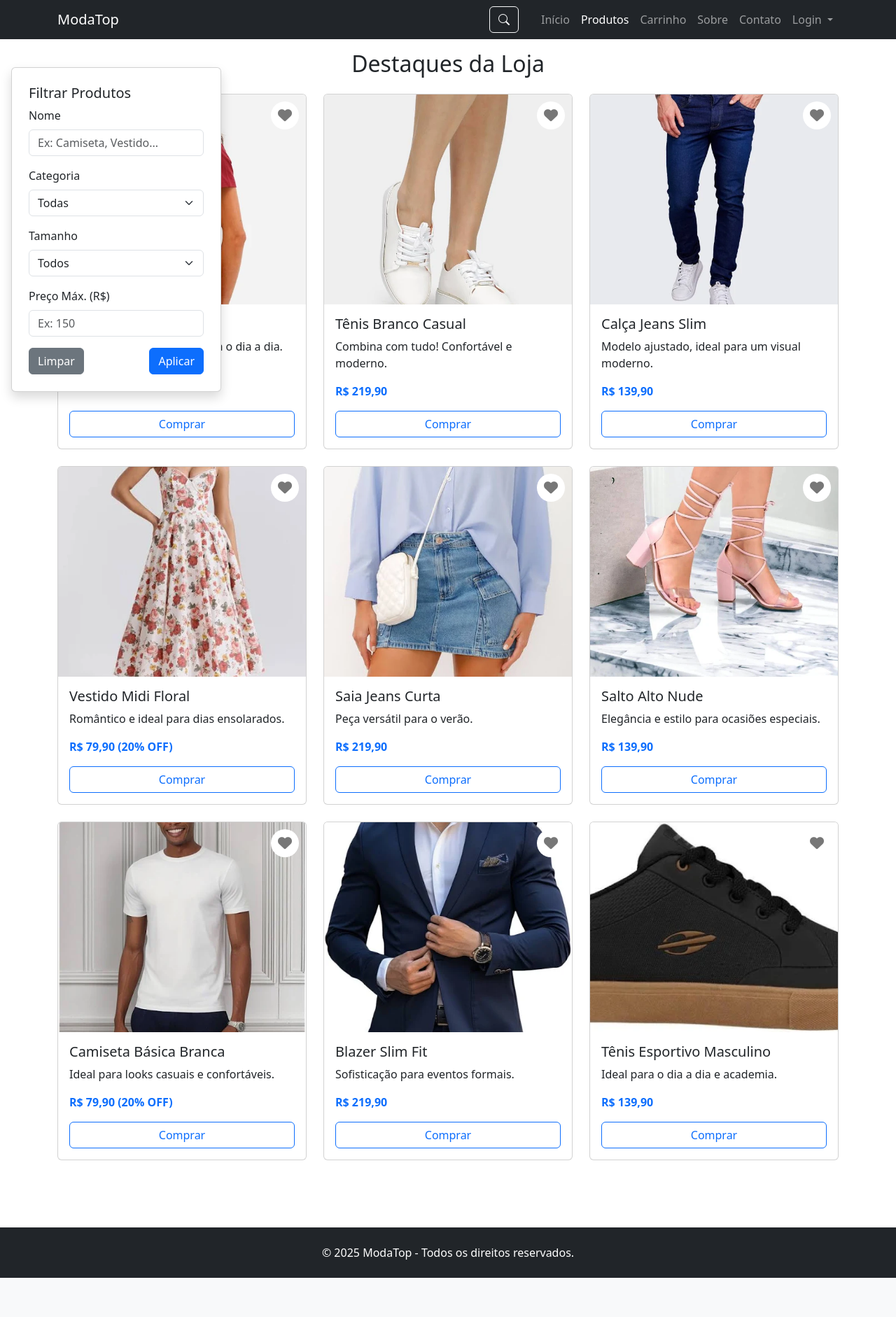
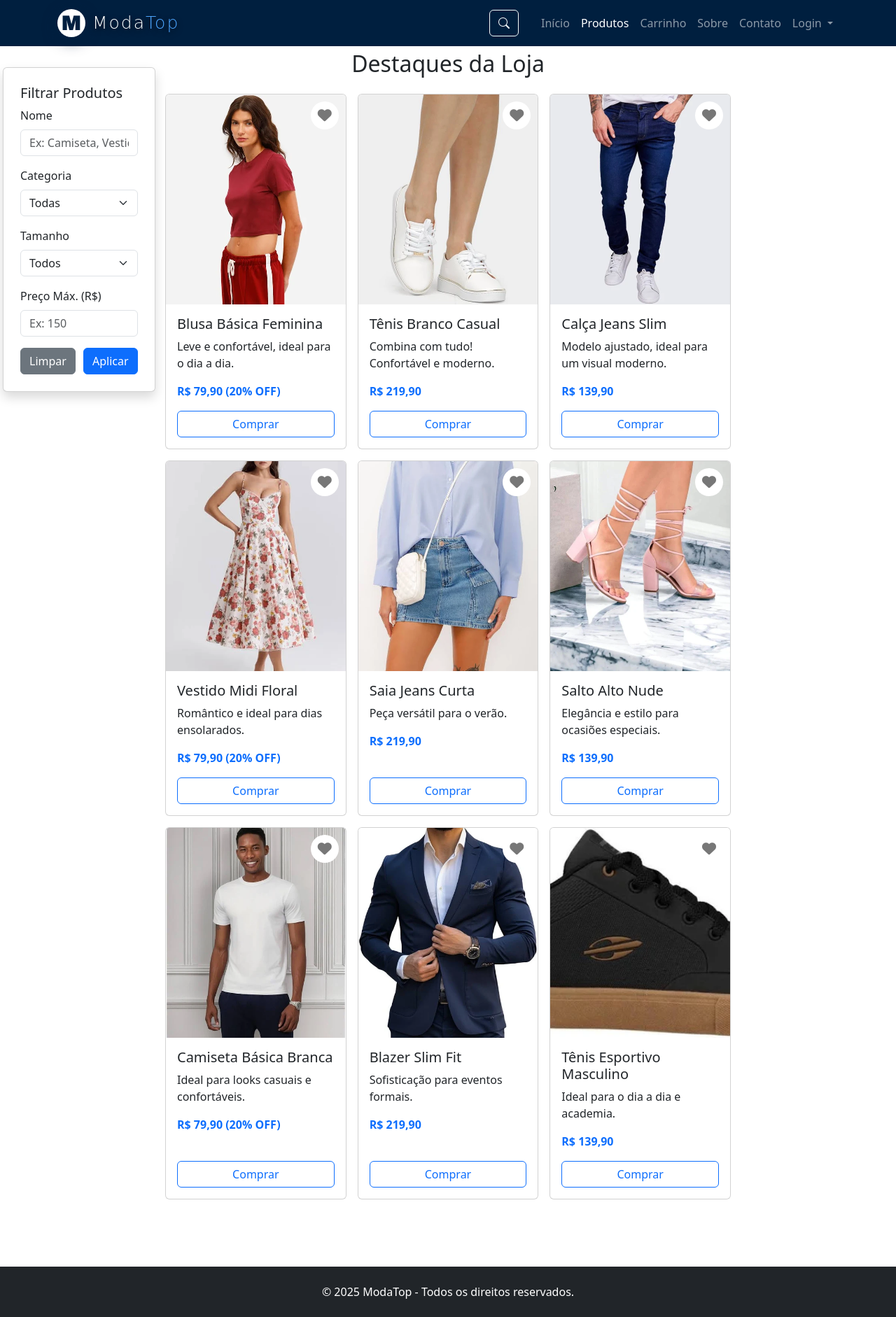
Before and after one commit to igorparadella/loja_de_moda, a PHP site: page /HTML/produtos.html in a window 1280 px wide. Shown: the whole page at 70% size. Before the commit the page ends 1826 px from the top, so only its background shows below. Run offline with PHP 8.4, Linux system fonts and the light colour scheme.

Commit message:
arrumando produtos.html

```diff
--- a/CSS/index.css
+++ b/CSS/index.css
@@ -117,3 +117,19 @@ background-position: center;
     #pagamento2{
       display: none;
     }
+
+@media (min-width: 1020px) and (max-width: 1500px) {
+  #asdf {
+    width: 65% !important;
+  }
+
+  #jlk {
+    width: 17% !important;
+  }
+}
+
+@media (max-width: 1000px) {
+  #jlk {
+    display: none;
+  }
+}
--- a/CSS/logo.css
+++ b/CSS/logo.css
@@ -1,33 +1,28 @@
-body {
-    justify-content: center;
-    align-items: center;
-    background: #ffffff;
-  }
-
   .logo {
     display: flex;
     align-items: center;
-    background: #001f3f;
-    padding: 30px 60px;
+    padding: 5x 10px;
     border-radius: 20px;
-    box-shadow: 0 8px 20px rgba(0, 31, 63, 0.7);
     cursor: default;
     user-select: none;
     font-family: 'Segoe UI', Tahoma, Geneva, Verdana, sans-serif;
   }
+  .navbar {
+    background: #001f3f !important;
+  }
 
   .logo-icon {
-    width: 100px;
-    height: 100px;
+    width: 40px;
+    height: 40px;
     background: white;
     border-radius: 50%;
     display: flex;
     justify-content: center;
     align-items: center;
-    font-weight: 400;
-    font-size: 64px;
+    font-weight: 200;
+    font-size: 30px;
     color: #001f3f;
-    margin-right: 30px;
+    margin-right: 10px;
     box-shadow: 0 6px 20px rgba(0, 31, 63, 0.7);
     font-family: 'Arial Black', Gadget, sans-serif;
     user-select: none;
@@ -35,8 +30,8 @@ body {
 
   .logo-text {
     color: white;
-    font-size: 32px;
-    font-weight: 350;
+    font-size: 25px;
+    font-weight: 100;
     letter-spacing: 2px;
     user-select: none;
     text-shadow: 0 3px 8px rgba(0, 0, 0, 0.7);
@@ -45,6 +40,6 @@ body {
 
   .logo-text .highlight {
     color: #4da6ff;
-    font-weight: 350;
+    font-weight: 1;
 
   }
--- a/HTML/boleto.html
+++ b/HTML/boleto.html
@@ -72,7 +72,11 @@
     <!-- Navbar -->
     <nav class="navbar fixed-top navbar-expand-lg navbar-dark bg-dark">
       <div class="container">
-        <a class="navbar-brand" href="index.html">ModaTop</a>
+        <a class="navbar-brand" href="index.html">  <div class="logo">
+          <div class="logo-icon">M</div>
+          <div class="logo-text">Moda<span class="highlight">Top</span></div>
+        </div>
+      </a>
 
         <!-- Toggle do menu -->
         <button class="navbar-toggler" type="button" data-bs-toggle="collapse" data-bs-target="#navbarNav">
--- a/HTML/cadastro.html
+++ b/HTML/cadastro.html
@@ -16,7 +16,11 @@
   <!-- Navbar -->
   <nav class="navbar fixed-top navbar-expand-lg navbar-dark bg-dark">
     <div class="container">
-      <a class="navbar-brand" href="index.html">ModaTop</a>
+      <a class="navbar-brand" href="index.html">  <div class="logo">
+          <div class="logo-icon">M</div>
+          <div class="logo-text">Moda<span class="highlight">Top</span></div>
+        </div>
+      </a>
       <button class="navbar-toggler" type="button" data-bs-toggle="collapse" data-bs-target="#navbarNav">
         <span class="navbar-toggler-icon"></span>
       </button>
--- a/HTML/cartao.html
+++ b/HTML/cartao.html
@@ -17,7 +17,11 @@
   <!-- Navbar -->
   <nav class="navbar fixed-top navbar-expand-lg navbar-dark bg-dark">
     <div class="container">
-      <a class="navbar-brand" href="index.html">ModaTop</a>
+      <a class="navbar-brand" href="index.html">  <div class="logo">
+          <div class="logo-icon">M</div>
+          <div class="logo-text">Moda<span class="highlight">Top</span></div>
+        </div>
+      </a>
 
       <!-- Toggle do menu -->
       <button class="navbar-toggler" type="button" data-bs-toggle="collapse" data-bs-target="#navbarNav">
--- a/HTML/compra.html
+++ b/HTML/compra.html
@@ -17,7 +17,11 @@
     <!-- Navbar -->
     <nav class="navbar fixed-top navbar-expand-lg navbar-dark bg-dark">
       <div class="container">
-        <a class="navbar-brand" href="index.html">ModaTop</a>
+        <a class="navbar-brand" href="index.html">  <div class="logo">
+          <div class="logo-icon">M</div>
+          <div class="logo-text">Moda<span class="highlight">Top</span></div>
+        </div>
+      </a>
 
         <!-- Toggle do menu -->
         <button class="navbar-toggler" type="button" data-bs-toggle="collapse" data-bs-target="#navbarNav">
--- a/HTML/contato.html
+++ b/HTML/contato.html
@@ -14,7 +14,11 @@
 
   <nav class="navbar fixed-top navbar-expand-lg navbar-dark bg-dark">
     <div class="container">
-      <a class="navbar-brand" href="index.html">ModaTop</a>
+      <a class="navbar-brand" href="index.html">  <div class="logo">
+          <div class="logo-icon">M</div>
+          <div class="logo-text">Moda<span class="highlight">Top</span></div>
+        </div>
+      </a>
       <button class="navbar-toggler" type="button" data-bs-toggle="collapse" data-bs-target="#navbarNav">
         <span class="navbar-toggler-icon"></span>
       </button>
--- a/HTML/login.html
+++ b/HTML/login.html
@@ -16,7 +16,11 @@
   <!-- Navbar -->
   <nav class="navbar fixed-top navbar-expand-lg navbar-dark bg-dark">
     <div class="container">
-      <a class="navbar-brand" href="index.html">ModaTop</a>
+      <a class="navbar-brand" href="index.html">  <div class="logo">
+          <div class="logo-icon">M</div>
+          <div class="logo-text">Moda<span class="highlight">Top</span></div>
+        </div>
+      </a>
       <button class="navbar-toggler" type="button" data-bs-toggle="collapse" data-bs-target="#navbarNav">
         <span class="navbar-toggler-icon"></span>
       </button>
--- a/HTML/modelo.html
+++ b/HTML/modelo.html
@@ -17,7 +17,11 @@
 <!-- Navbar -->
 <nav class="navbar fixed-top navbar-expand-lg navbar-dark bg-dark">
   <div class="container">
-    <a class="navbar-brand" href="index.html">ModaTop</a>
+    <a class="navbar-brand" href="index.html">  <div class="logo">
+          <div class="logo-icon">M</div>
+          <div class="logo-text">Moda<span class="highlight">Top</span></div>
+        </div>
+      </a>
 
     <!-- Toggle do menu -->
     <button class="navbar-toggler" type="button" data-bs-toggle="collapse" data-bs-target="#navbarNav">
--- a/HTML/perfil.html
+++ b/HTML/perfil.html
@@ -16,7 +16,11 @@
 <!-- Navbar -->
 <nav class="navbar fixed-top navbar-expand-lg navbar-dark bg-dark">
   <div class="container">
-    <a class="navbar-brand" href="index.html">ModaTop</a>
+    <a class="navbar-brand" href="index.html">  <div class="logo">
+          <div class="logo-icon">M</div>
+          <div class="logo-text">Moda<span class="highlight">Top</span></div>
+        </div>
+      </a>
 
     <!-- Toggle do menu -->
     <button class="navbar-toggler" type="button" data-bs-toggle="collapse" data-bs-target="#navbarNav">
--- a/HTML/pix.html
+++ b/HTML/pix.html
@@ -38,7 +38,11 @@
     <!-- Navbar -->
     <nav class="navbar fixed-top navbar-expand-lg navbar-dark bg-dark">
         <div class="container">
-          <a class="navbar-brand" href="index.html">ModaTop</a>
+          <a class="navbar-brand" href="index.html">  <div class="logo">
+          <div class="logo-icon">M</div>
+          <div class="logo-text">Moda<span class="highlight">Top</span></div>
+        </div>
+      </a>
 
           <!-- Toggle do menu -->
           <button class="navbar-toggler" type="button" data-bs-toggle="collapse" data-bs-target="#navbarNav">
--- a/HTML/produtos.html
+++ b/HTML/produtos.html
@@ -18,7 +18,11 @@
   <!-- Navbar -->
   <nav class="navbar navbar-expand-lg navbar-dark bg-dark fixed-top">
     <div class="container">
-      <a class="navbar-brand" href="index.html">ModaTop</a>
+      <a class="navbar-brand" href="index.html">  <div class="logo">
+          <div class="logo-icon">M</div>
+          <div class="logo-text">Moda<span class="highlight">Top</span></div>
+        </div>
+      </a>
 
       <button class="navbar-toggler" type="button" data-bs-toggle="collapse" data-bs-target="#navbarNav">
         <span class="navbar-toggler-icon"></span>
@@ -60,7 +64,7 @@
   </nav>
 
   <!-- Filtro -->
-  <div class="position-fixed top-0 start-0 mt-5 ms-3 z-3"><br><br>
+  <div class="position-fixed top-0 start-0 mt-5 ms-1 z-3" id="jlk"><br><br>
     <div class="card shadow p-4" style="max-width: 300px;">
       <h5 class="card-title">Filtrar Produtos</h5>
       <form>
@@ -106,12 +110,12 @@
 
   <!-- Produtos -->
   <section class="py-5">
-    <div class="container"><br>
+    <div class="container"  id="asdf"><br>
       <h2 class="text-center mb-4">Destaques da Loja</h2>
-      <div class="row g-4">
+      <div class="row g-3">
 
           <!-- Produto -->
-        <div class="col-md-4">
+          <div class="col-12 col-sm-6 col-md-4">
             <div class="card h-100">
         <div class="favorite-checkbox">
           <input type="checkbox" id="fav1">
@@ -128,7 +132,7 @@
           </div>
 
         <!-- Produto -->
-        <div class="col-md-4">
+                  <div class="col-12 col-sm-6 col-md-4">
                     <div class="card h-100">
                 <div class="favorite-checkbox">
                   <input type="checkbox" id="fav2">
@@ -145,7 +149,7 @@
               </div>
 
           <!-- Produto -->
-        <div class="col-md-4">
+          <div class="col-12 col-sm-6 col-md-4">
             <div class="card h-100">
         <div class="favorite-checkbox">
           <input type="checkbox" id="fav3">
@@ -161,14 +165,10 @@
             </div>
           </div>
 
-      </div>
-    </div>
 
-    <div class="container"><br>
-      <div class="row g-4">
 
           <!-- Produto -->
-        <div class="col-md-4">
+          <div class="col-12 col-sm-6 col-md-4">
             <div class="card h-100">
         <div class="favorite-checkbox">
           <input type="checkbox" id="fav4">
@@ -185,7 +185,7 @@
           </div>
 
           <!-- Produto -->
-        <div class="col-md-4">
+          <div class="col-12 col-sm-6 col-md-4">
             <div class="card h-100">
         <div class="favorite-checkbox">
           <input type="checkbox" id="fav5">
@@ -202,7 +202,7 @@
           </div>
 
           <!-- Produto -->
-        <div class="col-md-4">
+          <div class="col-12 col-sm-6 col-md-4">
             <div class="card h-100">
         <div class="favorite-checkbox">
           <input type="checkbox" id="fav6">
@@ -218,14 +218,10 @@
             </div>
           </div>
 
-      </div>
-    </div>
 
-    <div class="container"><br>
-      <div class="row g-4">
 
           <!-- Produto -->
-        <div class="col-md-4">
+          <div class="col-12 col-sm-6 col-md-4">
             <div class="card h-100">
         <div class="favorite-checkbox">
           <input type="checkbox" id="fav7">
@@ -242,7 +238,7 @@
           </div>
 
         <!-- Produto -->
-        <div class="col-md-4">
+        <div class="col-12 col-sm-6 col-md-4">
           <div class="card h-100">
       <div class="favorite-checkbox">
         <input type="checkbox" id="fav8">
@@ -259,7 +255,7 @@
         </div>
 
         <!-- Produto -->
-        <div class="col-md-4">
+        <div class="col-12 col-sm-6 col-md-4">
           <div class="card h-100">
       <div class="favorite-checkbox">
         <input type="checkbox" id="fav9">
--- a/HTML/sobre.html
+++ b/HTML/sobre.html
@@ -15,7 +15,11 @@
   <!-- Navbar -->
   <nav class="navbar fixed-top navbar-expand-lg navbar-dark bg-dark">
     <div class="container">
-      <a class="navbar-brand" href="index.html">ModaTop</a>
+      <a class="navbar-brand" href="index.html">  <div class="logo">
+          <div class="logo-icon">M</div>
+          <div class="logo-text">Moda<span class="highlight">Top</span></div>
+        </div>
+      </a>
       <button class="navbar-toggler" type="button" data-bs-toggle="collapse" data-bs-target="#navbarNav">
         <span class="navbar-toggler-icon"></span>
       </button>
```
Also changed, not shown: HTML/carrinho.html (+6 -2 lines), HTML/r1.html (+6 -2 lines). Lines whose indentation alone changed are shown as unchanged.
